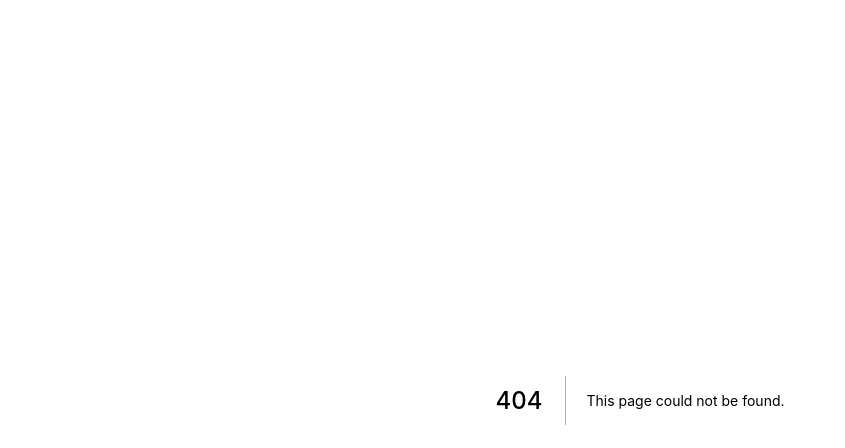
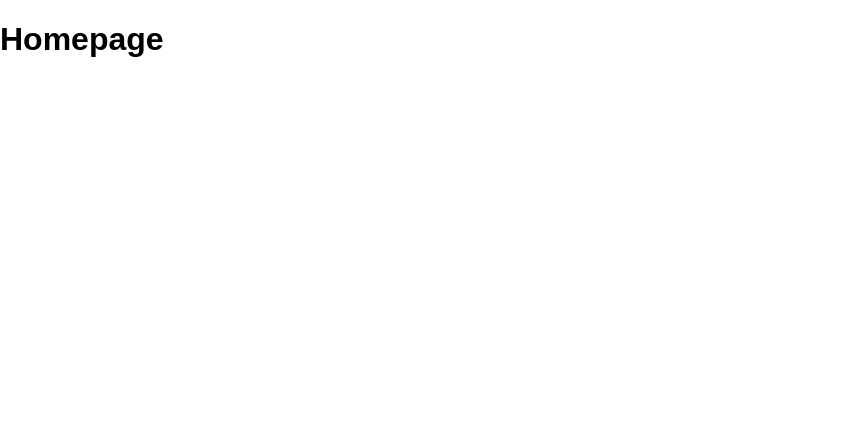
Before and after one commit to lnardon/Keyper, a Next.js app: page /homepage in a window 1280 px wide. Before the commit this address had no page. Shown: the top 448 px of the page, without its empty margins (0-845 px from the left). Built offline with nearby package versions, Linux system fonts and the light colour scheme.

Commit message:
✨ Add homepage and user uid reference

```diff
--- /dev/null
+++ b/pages/homepage.js
@@ -0,0 +1,21 @@
+import { useState, useEffect } from "react";
+import Head from "next/head";
+import firebase from "../public/firebase";
+
+import styles from "../styles/Homepage.module.css";
+
+export default function Homepage() {
+  const userId = localStorage.getItem("@userId");
+  const dataRef = firebase.database().ref("users/" + userId);
+
+  return (
+    <div className={styles.homepageContainer}>
+      <Head>
+        <title>Keyper Homepage</title>
+      </Head>
+      <div>
+        <h1>Homepage</h1>
+      </div>
+    </div>
+  );
+}
--- a/pages/index.js
+++ b/pages/index.js
@@ -49,7 +49,10 @@ export default function Login() {
             firebase
               .auth()
               .signInWithEmailAndPassword(username, password)
-              .then(() => router.push("/homepage"))
+              .then((data) => {
+                localStorage.setItem("@userId", data.user.uid);
+                router.push("/homepage");
+              })
               .catch((err) => alert(err))
           }
         >
```
Also changed, not shown: styles/Homepage.module.css (added).
